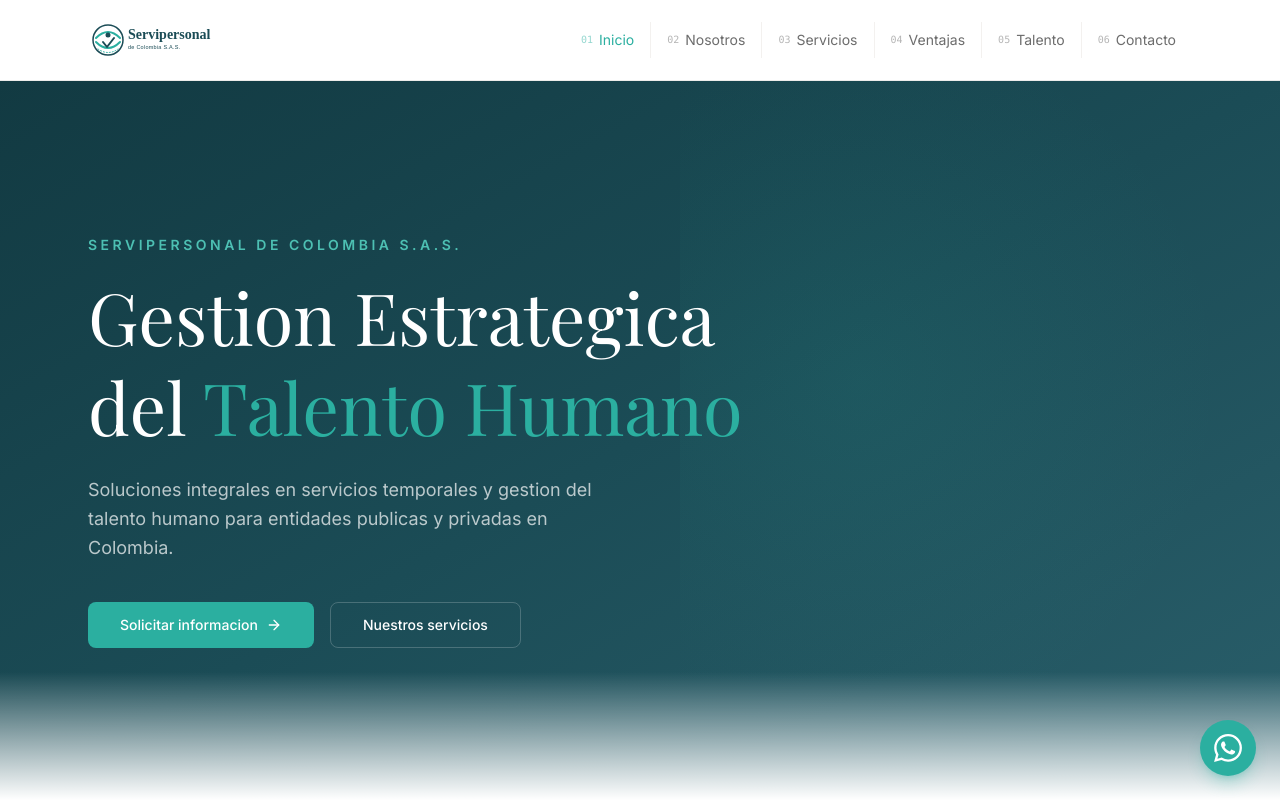
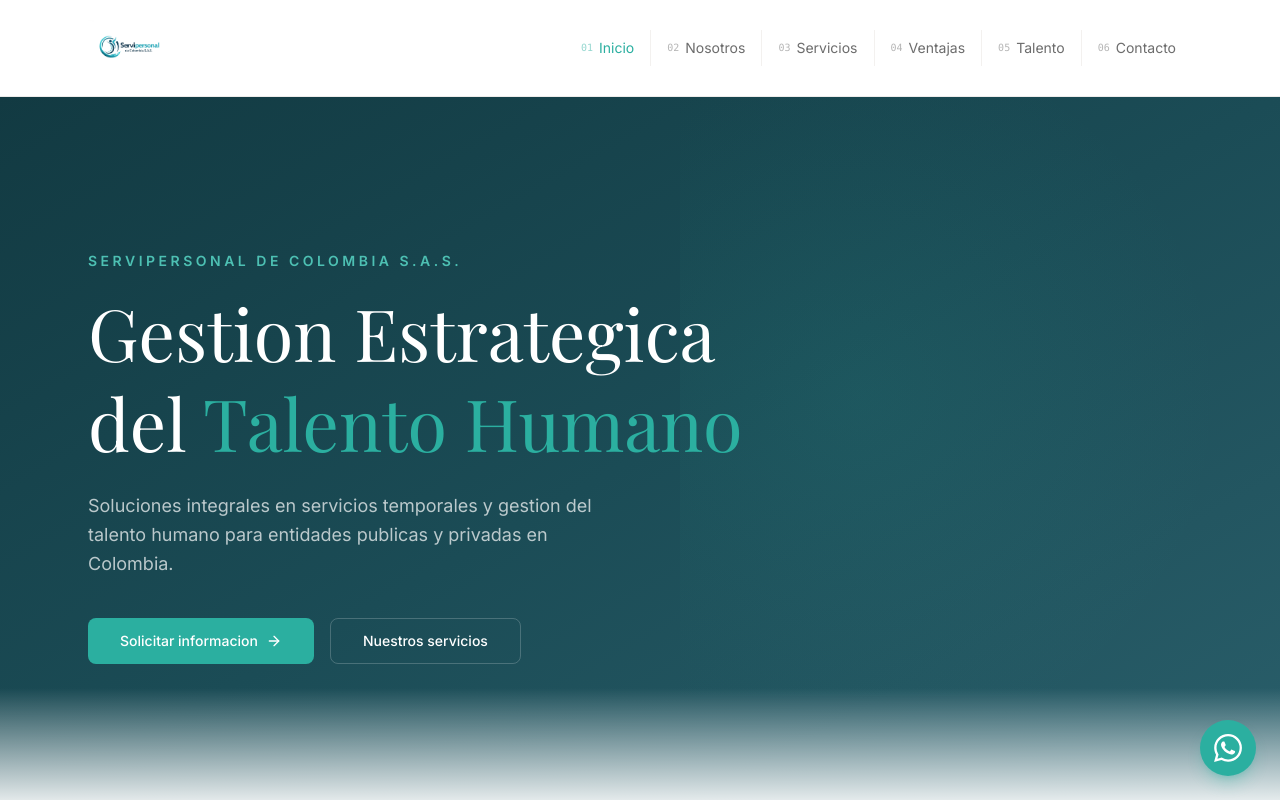
Before and after one commit to servipersonalsas-commits/servipersonal-web, a Next.js app: page / in a window 1280 px wide. Shown: the top 800 px of the page. Built offline with nearby package versions, Linux system fonts and the light colour scheme; a web font is replaced by a local one.

Commit message:
feat: use real logo PNG (optimized 30KB), adjust header height for larger logo

```diff
--- a/src/app/layout.tsx
+++ b/src/app/layout.tsx
@@ -33,7 +33,7 @@
     >
       <body className="min-h-full flex flex-col font-sans">
         <Header />
-        <main className="flex-1 pt-20">{children}</main>
+        <main className="flex-1 pt-24">{children}</main>
         <Footer />
         <WhatsAppButton />
       </body>
--- a/src/components/Footer.tsx
+++ b/src/components/Footer.tsx
@@ -16,11 +16,11 @@
       <div className="max-w-6xl mx-auto px-6 py-20">
         <div className="grid md:grid-cols-12 gap-12">
           <div className="md:col-span-5">
-            <div className="w-48 h-14 mb-6">
+            <div className="w-64 h-20 mb-6 bg-white/95 p-3 flex items-center">
               <img
-                src="/logo.svg"
+                src="/logo.png"
                 alt="Servipersonal de Colombia S.A.S."
-                className="w-full h-full object-contain brightness-0 invert"
+                className="w-full h-full object-contain"
               />
             </div>
             <p className="text-sm text-white/60 leading-relaxed max-w-xs">
--- a/src/components/Header.tsx
+++ b/src/components/Header.tsx
@@ -20,12 +20,12 @@
 
   return (
     <header className="fixed top-0 left-0 right-0 z-50 bg-white/90 backdrop-blur-md border-b border-stone/50">
-      <div className="max-w-6xl mx-auto px-6 h-20 flex items-center justify-between">
-        <Link href="/" className="flex items-center gap-3 group">
+      <div className="max-w-6xl mx-auto px-6 h-24 flex items-center justify-between">
+        <Link href="/" className="flex items-center group">
           <img
-            src="/logo.svg"
+            src="/logo.png"
             alt="Servipersonal de Colombia S.A.S."
-            className="h-10 w-auto"
+            className="h-12 sm:h-14 w-auto"
           />
         </Link>
 
```
Also changed, not shown: public/logo.png (added), public/logo.svg (deleted).
